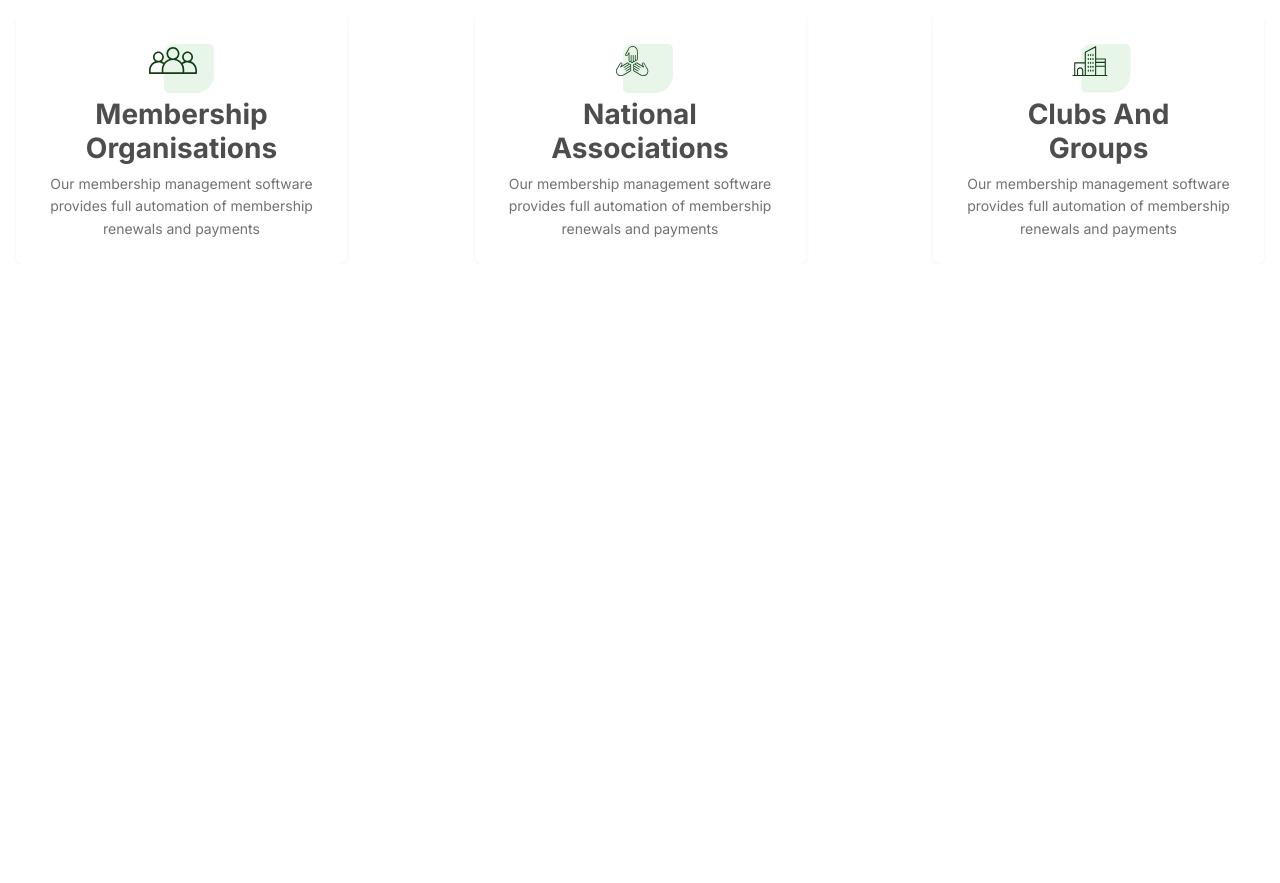
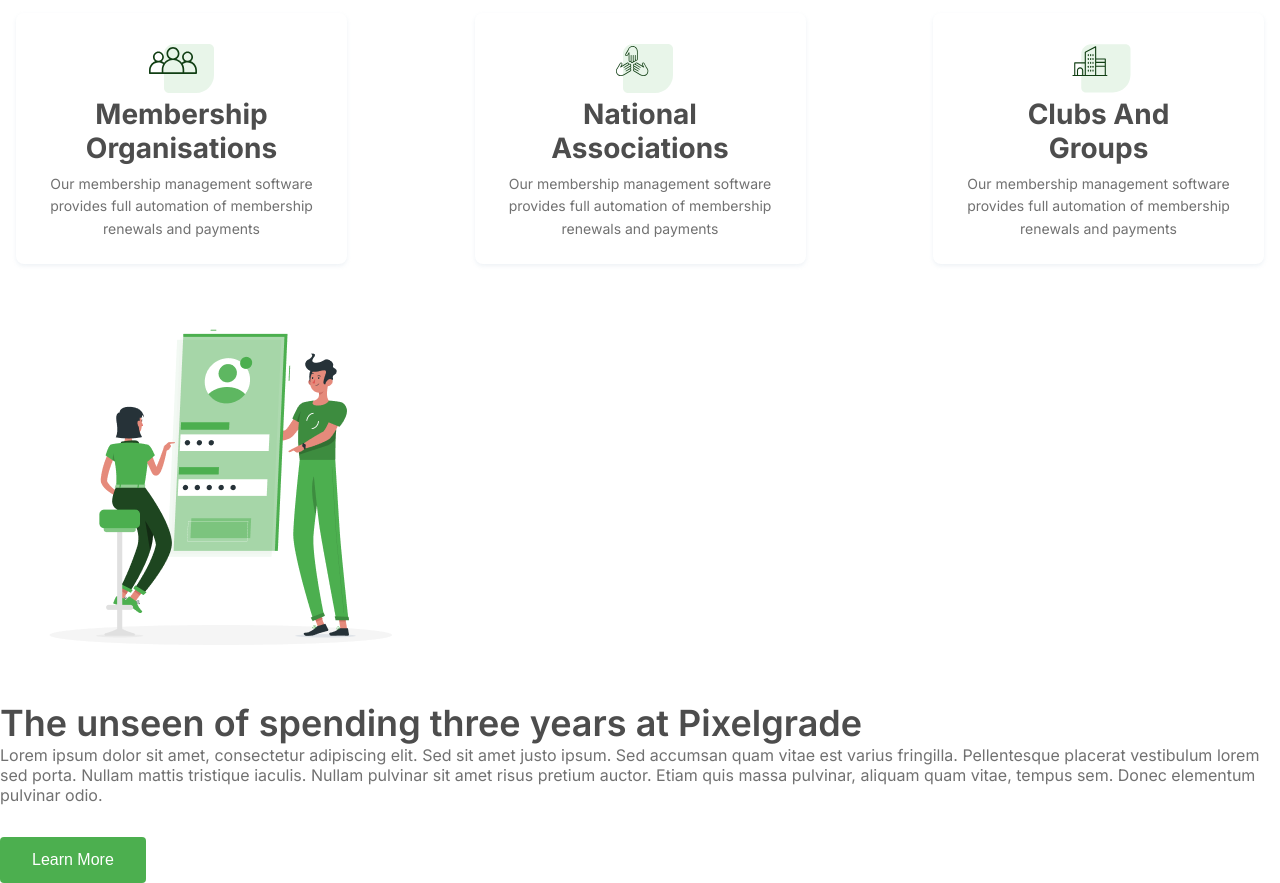
Before and after one commit to maridabrins/Nexcent, a plain HTML site: page index.html in a window 1280 px wide. Shown: the part 1068-1951 px from the top of the page. Before the commit the page ends 1332 px from the top, so only its background shows below. Drawn offline with Linux system fonts and the light colour scheme.

Commit message:
feat:add section pixelGrade in index.html

```diff
--- a/index.html
+++ b/index.html
@@ -105,8 +105,20 @@
 
     </section>
 
-<!---------------------- FIM MANAGER -------------------------- --->
+    <!---------------------- FIM MANAGER -------------------------- --->
 
+    <!---------------------- PIXELGRADE---------------------- -->
+    <section class="pixelGrade">
+        <div>
+            <img src="./src/assets/images/Frame 35.png" alt="Desenho ilustrativo de duas pessoas fazendo login" title="Desenho ilustrativo de duas pessoas fazendo login" loading="lazy">
+        </div>
+        <div class="pixelGrade-content">
+            <h2>The unseen of spending three years at Pixelgrade</h2>
+            <p>Lorem ipsum dolor sit amet, consectetur adipiscing elit. Sed sit amet justo ipsum. Sed accumsan quam vitae est varius fringilla. Pellentesque placerat vestibulum lorem sed porta. Nullam mattis tristique iaculis. Nullam pulvinar sit amet risus pretium auctor. Etiam quis massa pulvinar, aliquam quam vitae, tempus sem. Donec elementum pulvinar odio.</p>
+            <button class="btn-primary">Learn More</button>
+        </div>
+    </section>
+    <!---------------------- FIM PIXELGRADE ---------------------- -->
 
 </body>
 </html>
```
Also changed, not shown: src/assets/images/Frame 35.png (added).
